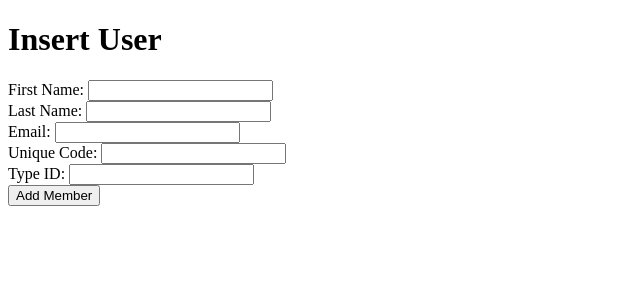
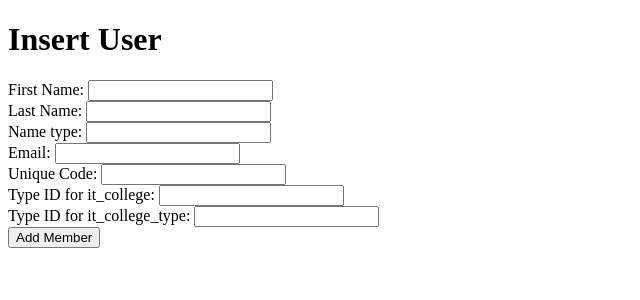
Before and after one commit to Fedorenkow/my_pass, a Flask app: page /add in a window 1280 px wide. Shown: the top 300 px of the page, without its empty margins (0-640 px from the left). Run offline with Flask 3, Linux system fonts and the light colour scheme.

Commit message:
Update insert_user.html

```diff
--- a/api/templates/insert_user.html
+++ b/api/templates/insert_user.html
@@ -6,21 +6,35 @@
 <body>
 	<h1>Insert User</h1>
 	<form method="POST" action="{{ url_for('add_member') }}">
+
 		<label for="first_name">First Name:</label>
 		<input type="text" id="first_name" name="first_name" required>
 		<br>
+
 		<label for="last_name">Last Name:</label>
 		<input type="text" id="last_name" name="last_name" required>
 		<br>
+
+		<label for="name">Name type:</label>
+		<input type="text" id="name" name="name" required>
+		<br>
+
 		<label for="email">Email:</label>
 		<input type="email" id="email" name="email" required>
 		<br>
+
 		<label for="unique_code">Unique Code:</label>
 		<input type="text" id="unique_code" name="unique_code" required>
 		<br>
-		<label for="type_id">Type ID:</label>
+
+		<label for="type_id">Type ID for it_college:</label>
 		<input type="number" id="type_id" name="type_id" required>
 		<br>
+
+		<label for="id">Type ID for it_college_type:</label>
+		<input type="number" id="id" name="id" required>
+		<br>
+
 		<button type="submit">Add Member</button>
 	</form>
 </body>
```
